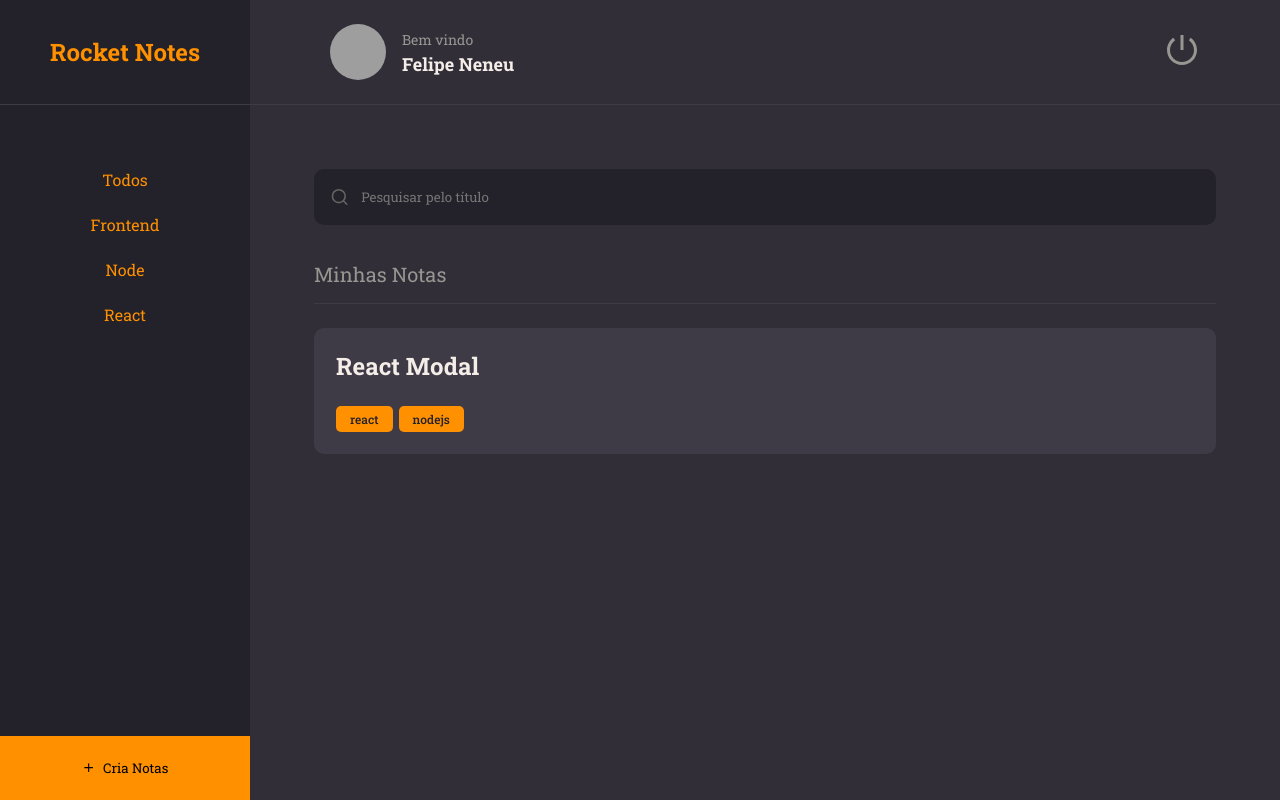
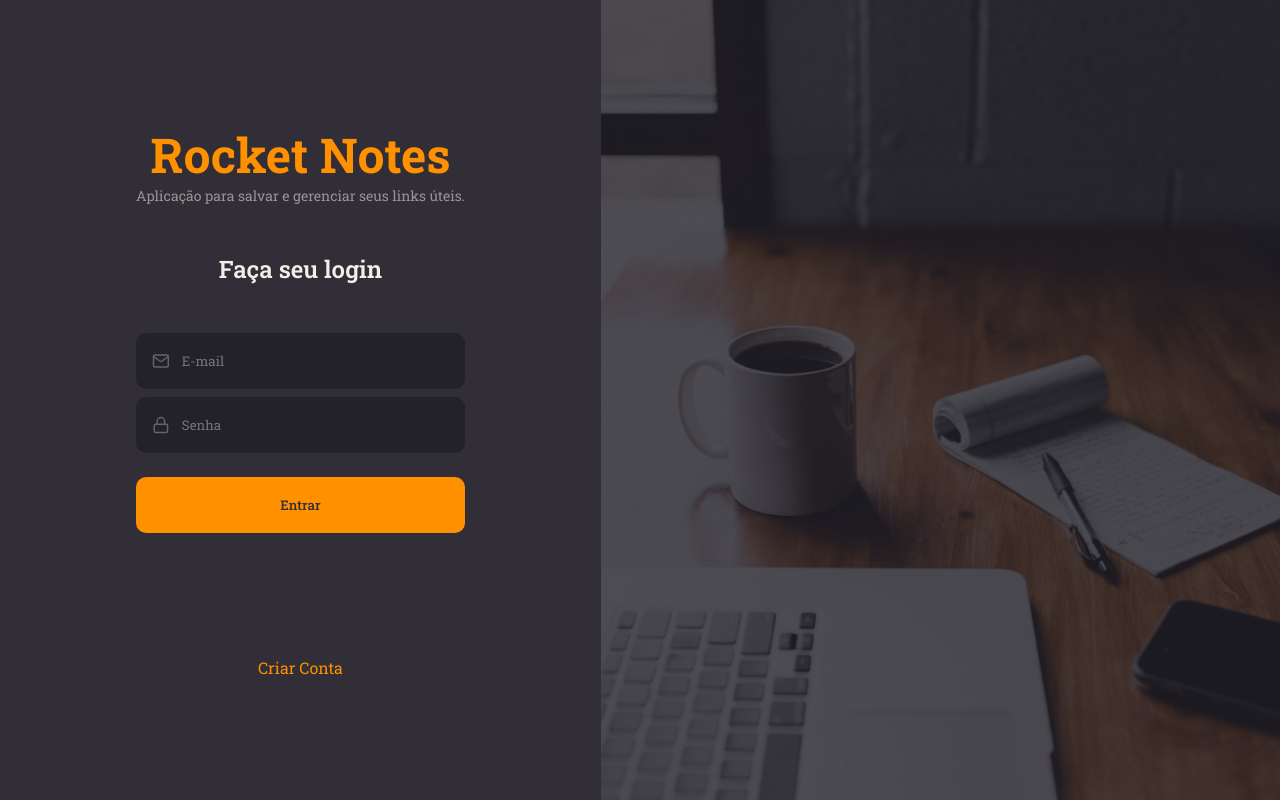
Before and after one commit to felipeneneu/rocket-notes, a React (Vite) app: page / in a window 1280 px wide. Built offline with nearby package versions, Linux system fonts and the light colour scheme; grey boxes are pictures that could not be loaded.

Commit message:
Page Sign In Add

```diff
--- a/src/main.jsx
+++ b/src/main.jsx
@@ -1,7 +1,7 @@
 import React from 'react'
 import ReactDOM from 'react-dom/client'
 import { ThemeProvider } from 'styled-components'
-import { Home } from './pages/Home/index.jsx'
+import { SignIn } from './pages/SignIn/index.jsx'
 import theme from './styles/theme.js'
 import GlobalStyle from './styles/global.js'
 
@@ -10,7 +10,7 @@
   <React.StrictMode>
     <ThemeProvider theme={theme}>
       <GlobalStyle />
-      <Home />
+      <SignIn />
     </ThemeProvider>
   </React.StrictMode>,
 )
--- a/src/pages/Details/index.jsx
+++ b/src/pages/Details/index.jsx
@@ -1,5 +1,5 @@
 import { Container, Links, Content } from "./styles";
-import { Button } from "../../components/Button/button";
+import { Button } from "../../components/Button";
 import { ButtonText } from "../../components/ButtonText";
 import { Header } from "../../components/Header";
 import { Section } from "../../components/Section";
--- /dev/null
+++ b/src/pages/SignIn/index.jsx
@@ -0,0 +1,36 @@
+import { Container, Form, Background } from "./styles";
+import { Input } from "../../components/Input";
+import { Button } from "../../components/Button";
+import { FiMail, FiLock } from "react-icons/fi";
+
+
+export function SignIn() {
+    return (
+        <Container>
+            <Form>
+                <h1>Rocket Notes</h1>
+                <p>Aplicação para salvar e gerenciar seus links úteis. </p>
+
+                <h2>Faça seu login</h2>
+                <Input
+                    placeholder="E-mail"
+                    type="text"
+                    icon={FiMail}
+                />
+
+                <Input
+                    placeholder="Senha"
+                    type="password"
+                    icon={FiLock}
+                />
+
+                <Button
+                    title="Entrar"
+                />
+
+                <a href="#">Criar Conta</a>
+            </Form>
+            <Background />
+        </Container>
+    )
+}
--- /dev/null
+++ b/src/pages/SignIn/styles.js
@@ -0,0 +1,46 @@
+import styled from "styled-components";
+import backgroundImg from "../../assets/background.png"
+
+export const Container = styled.div`
+    height: 100vh;
+    display: flex;
+    align-items: stretch;
+`
+export const Form = styled.form`
+padding: 0 136px;
+display: flex;
+flex-direction: column;
+justify-content: center;
+align-items: center;
+text-align: center;
+>h1{
+    color: ${({ theme }) => theme.COLORS.ORANGE};
+    font-size: 48px;
+    font-weight: bold;
+}
+>p{
+    font-weight: 400;
+    color: ${({ theme }) => theme.COLORS.GRAY_100};
+    font-size: 14px;
+    margin-bottom: 48px;
+}
+>h2{
+    font-size: 24px;
+    color: ${({ theme }) => theme.COLORS.WHITE};
+    font-weight: 600;
+    margin-bottom: 48px;
+
+}
+>a{
+    margin-top: 124px;
+    color: ${({ theme }) => theme.COLORS.ORANGE};
+
+}
+`
+
+export const Background = styled.div`
+flex: 1;
+background: url(${backgroundImg}) no-repeat center center;
+background-size: cover;
+
+`
```
Also changed, not shown: src/assets/background.png (added), src/components/Button/index.jsx (renamed from src/components/Button/button.jsx).
